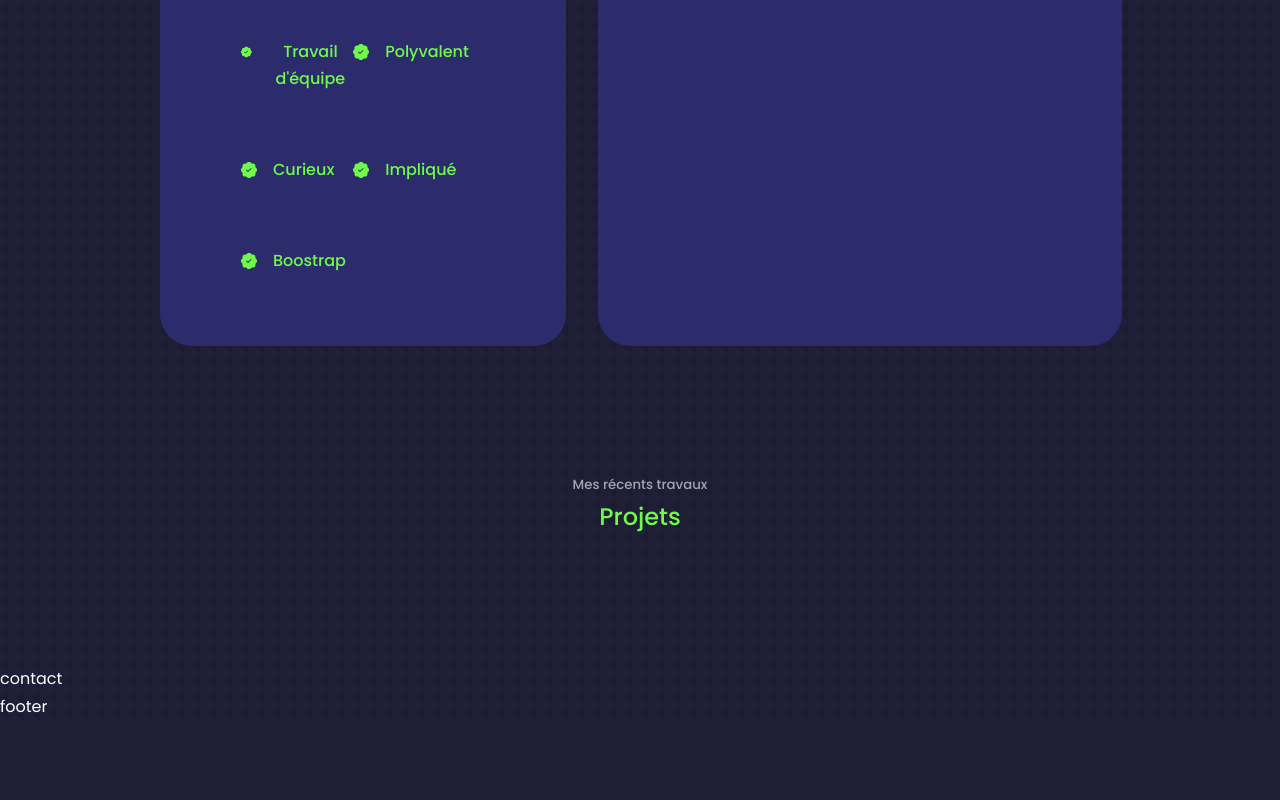
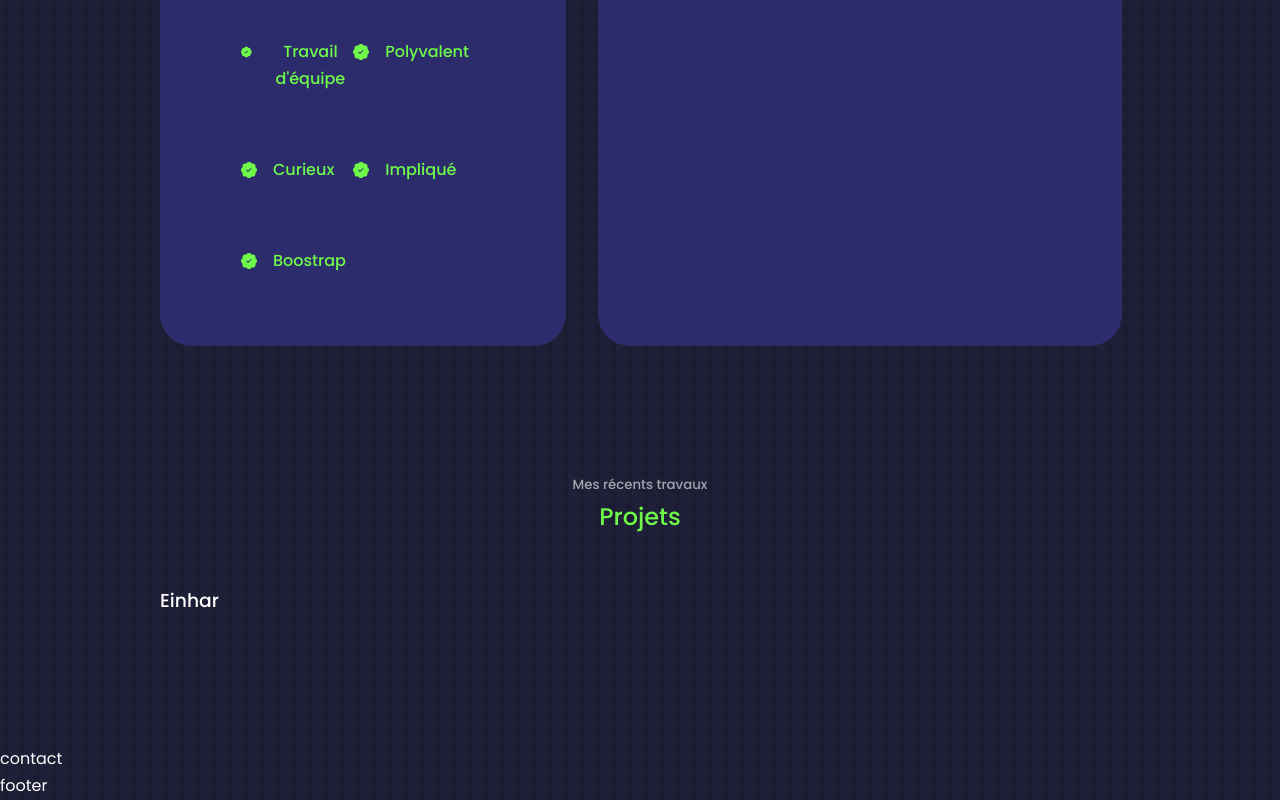
Before and after one commit to oussamablk-1/react-portfolio_website, a React (Create React App) app: page / in a window 1280 px wide. Shown: the part 2734-3534 px from the top of the page. Before the commit the page ends 3454 px from the top, so only its background shows below. Built offline with nearby package versions, Linux system fonts and the light colour scheme.

Commit message:
Update projects.jsx

```diff
--- a/src/components/projects/projects.jsx
+++ b/src/components/projects/projects.jsx
@@ -6,6 +6,15 @@ const Projects = () => {
     <section id='projects'>
       <h5>Mes récents travaux</h5>
       <h2>Projets</h2>
+
+      <div className="container projects__container">
+        <article className='project__item'>
+          <div className="project__item-img">
+            <h3>Einhar</h3>
+            <a href=""></a>
+          </div>
+        </article>
+      </div>
     </section>
   )
 }
```
